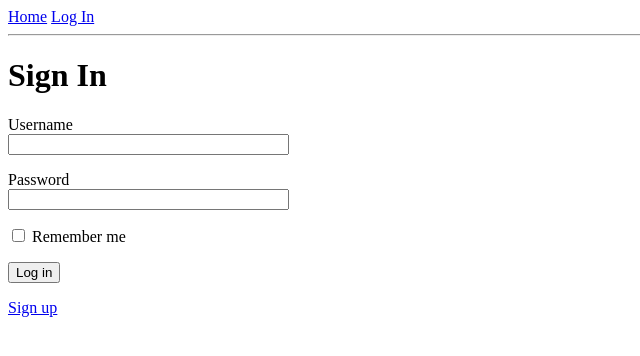
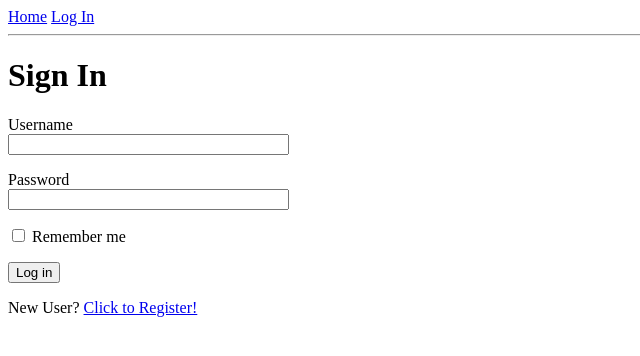
Before and after one commit to OyugoObonyo/Blog-App, a Flask app: page /login in a window 1280 px wide. Shown: the top 356 px of the page, without its empty margins (0-640 px from the left). Run offline with Flask 2, Linux system fonts and the light colour scheme.

Commit message:
Add user registration link

```diff
--- a/app/templates/login.html
+++ b/app/templates/login.html
@@ -20,6 +20,6 @@
         </p>
         <p>{{ form.remember_me() }} {{ form.remember_me.label }}</p>
         <p>{{ form.submit() }}</p>
-        <p><a href="{{ url_for('register') }}">Sign up</a></p>
     </form>
+    <p>New User? <a href="{{ url_for('register') }}">Click to Register!</a></p>
 {% endblock %}
```
